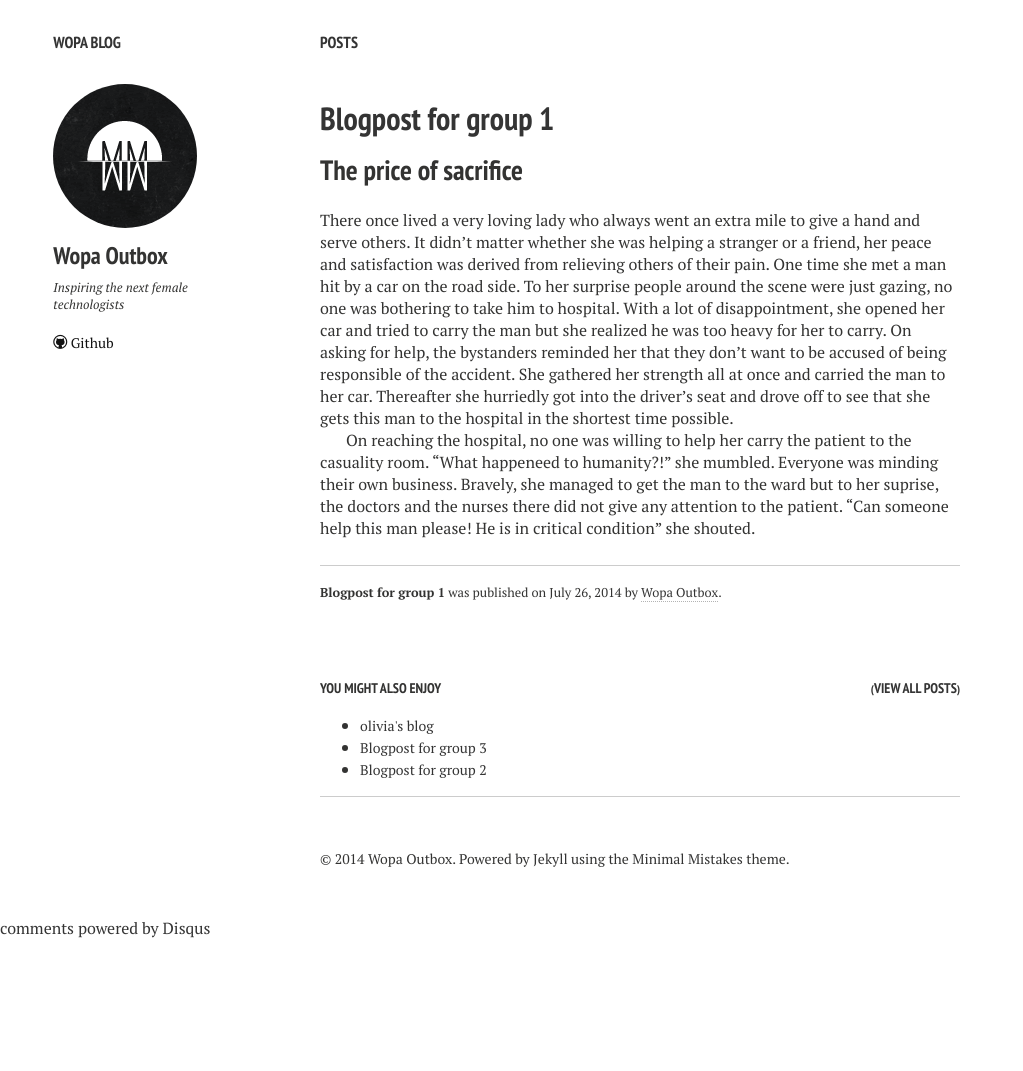
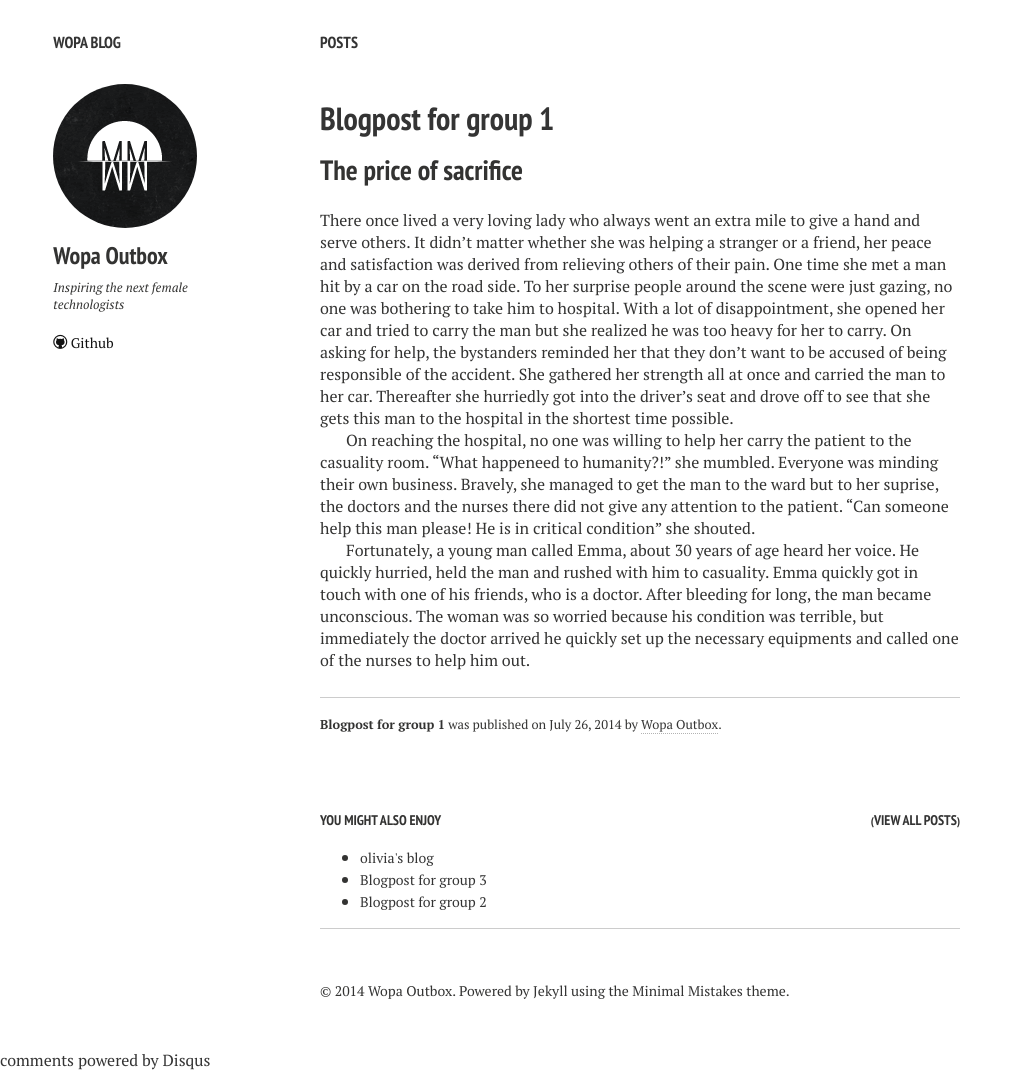
Before and after one commit to francescakaganzi/wopaoutbox.github.io, a Jekyll site: the page built from _posts/2014-07-26-blogpost_for_group1.md, in a window 1280 px wide. Shown: the whole page, without its empty margins (0-1023 px from the left). Built offline with Jekyll 4.4.1, drawn with Linux system fonts in a browser that asks for light colours; nearby versions of some CDN libraries; comment, search, counter and statistics services are not loaded; before the commit the page ends 939 px from its top, so only the background shows below that.

Commit message:
beatrice's contribution

```diff
--- a/_posts/2014-07-26-blogpost_for_group1.md
+++ b/_posts/2014-07-26-blogpost_for_group1.md
@@ -10,3 +10,5 @@ comments: true
 There once lived a very loving lady who always went an extra mile to give a hand and serve others.  It didn’t matter whether she was helping a stranger or a friend, her peace and satisfaction was derived from relieving others of their pain.  One time she met a man hit by a car on the road side.   To her surprise people around the scene were just gazing, no one was bothering to take him to hospital. With a lot of disappointment, she opened her car and tried to carry the man but she realized he was too heavy for her to carry. On asking for help, the bystanders reminded her that they don’t want to be accused of being responsible of the accident. She gathered her strength all at once and carried the man to her car. Thereafter she hurriedly got into the driver’s seat and drove off to see that she gets this man to the hospital in the shortest time possible.
 
 On reaching the hospital, no one was willing to help her carry the patient to the casuality room. "What happeneed to humanity?!" she mumbled. Everyone was minding their own business. Bravely, she managed to get the man to the ward but to her suprise, the doctors and the nurses there did not give any attention to the patient. "Can someone help this man please! He is in critical condition" she shouted.
+
+Fortunately, a young man called Emma, about 30 years of age heard her voice. He quickly hurried, held the man and rushed with him to casuality.  Emma quickly got in touch with one of his friends, who is a doctor. After bleeding for long, the man became unconscious. The woman was so worried because his condition was terrible, but immediately the doctor arrived he quickly set up the necessary equipments and called one of the nurses to help him out.
```
Also changed, not shown: images/beatrice.jpg (added).
